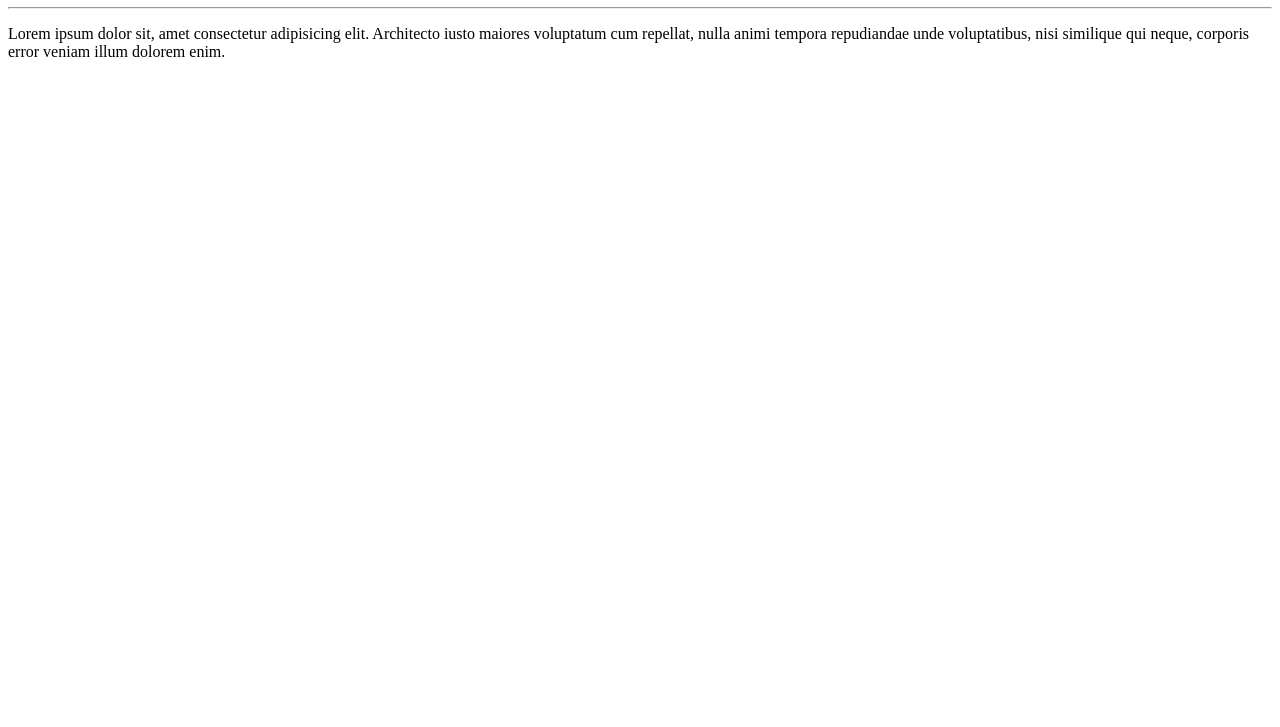
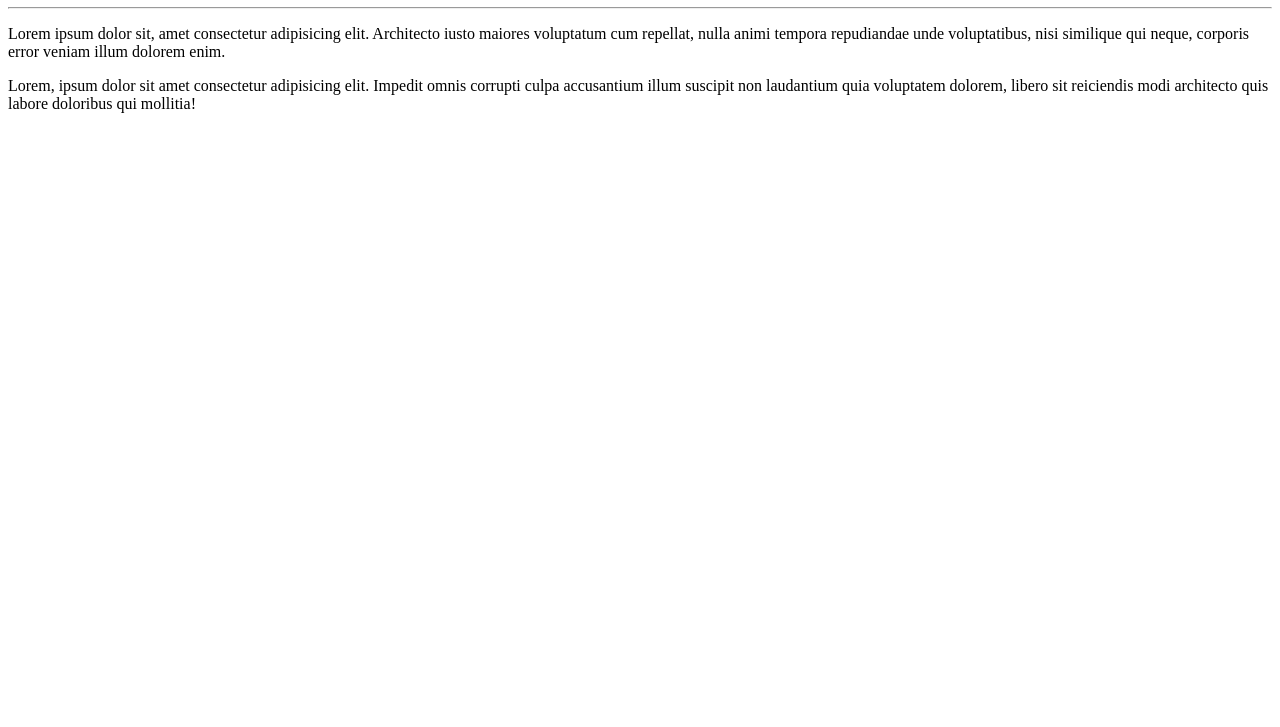
Before and after one commit to leandroveroneze/Ola-Mundo, a plain HTML site: page site-exemplo/index.html in a window 1280 px wide. Shown: the part 73-800 px from the top of the page. Drawn offline with Linux system fonts and the light colour scheme.

Commit message:
adicionei um paragrafo

```diff
--- a/site-exemplo/index.html
+++ b/site-exemplo/index.html
@@ -9,5 +9,6 @@
    <h1>Olá, Mundo!</h1>
    <hr>
    <p>Lorem ipsum dolor sit, amet consectetur adipisicing elit. Architecto iusto maiores voluptatum cum repellat, nulla animi tempora repudiandae unde voluptatibus, nisi similique qui neque, corporis error veniam illum dolorem enim.</p>
+   <p>Lorem, ipsum dolor sit amet consectetur adipisicing elit. Impedit omnis corrupti culpa accusantium illum suscipit non laudantium quia voluptatem dolorem, libero sit reiciendis modi architecto quis labore doloribus qui mollitia!</p>
 </body>
 </html>
```
